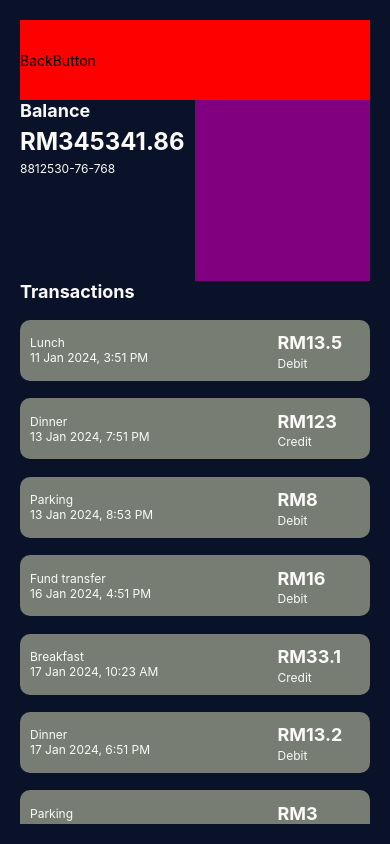
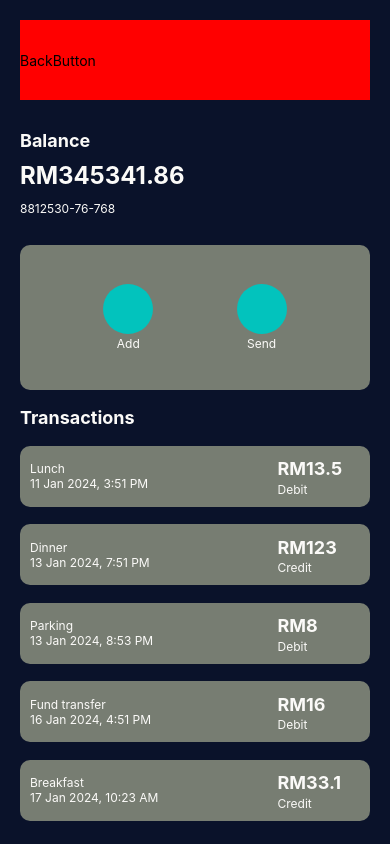
Before and after one commit to SammyCodee/sea-money-fe-test, a React Native app: screen /HistoryScreen in a window 390 px wide. Built offline with nearby package versions, Linux system fonts and the light colour scheme.

Commit message:
feat: develop icon button

```diff
--- a/src/color/color.ts
+++ b/src/color/color.ts
@@ -3,5 +3,5 @@ export const color = {
     textColor: '#FBFAF8',
     primaryColor: '#777D72', //70%
     secondaryColor: '#E7DECD', //20%
-    tertiaryColor: '#804E49' //10%
+    tertiaryColor: '#02C3BD' //10%
 }
--- /dev/null
+++ b/src/components/button/IconButton.tsx
@@ -0,0 +1,36 @@
+import React from "react";
+import { StyleSheet, TouchableOpacity, View, Text } from "react-native";
+import { fonts, iconButton } from "../../utils/dimensions";
+import { color } from "../../color/color";
+
+type IconButtonProps = {
+    text: string;
+};
+
+const IconButton = ({ text }: IconButtonProps) => {
+    return (
+        <TouchableOpacity style={styles.container}>
+            <View style={styles.roundShape}></View>
+            {text && <Text style={styles.normalText}>{text}</Text>}
+        </TouchableOpacity>
+    );
+};
+
+const styles = StyleSheet.create({
+    container: {
+        justifyContent: "center",
+        alignItems: "center",
+    },
+    roundShape: {
+        height: iconButton.height,
+        width: iconButton.width,
+        borderRadius: iconButton.borderRadius,
+        backgroundColor: color.tertiaryColor,
+        marginBottom: "5%",
+    },
+    normalText: {
+        fontSize: fonts.h3,
+        color: color.textColor,
+    },
+});
+export default IconButton;
--- a/src/pages/history/History.tsx
+++ b/src/pages/history/History.tsx
@@ -1,11 +1,12 @@
 import React from "react";
 import { FlatList, SafeAreaView, StyleSheet, Text, View } from "react-native";
-import { fonts, pageSize } from "../../utils/dimensions";
+import { fonts, pageSize, transactionComponent } from "../../utils/dimensions";
 import BackButton from "../../components/button/BackButton";
 import { useAppNavigation } from "../../utils/useAppNavigation";
 import { color } from "../../color/color";
 import { transactionList } from "../../constants";
 import Transaction from "../../components/transaction/Transaction";
+import IconButton from "../../components/button/IconButton";
 
 const History = () => {
     const navigation = useAppNavigation();
@@ -17,17 +18,16 @@ const History = () => {
                 </View>
                 <View style={styles.body}>
                     <View style={styles.bodyTop}>
-                        <View style={styles.bodyTopLeft}>
-                            <Text style={styles.semiBoldText}>Balance</Text>
-                            <Text style={styles.balanceText}>RM345341.86</Text>
-                            <Text style={styles.normalText}>
-                                8812530-76-768
-                            </Text>
-                        </View>
-                        <View style={styles.bodyTopRight}></View>
+                        <Text style={styles.semiBoldText}>Balance</Text>
+                        <Text style={styles.balanceText}>RM345341.86</Text>
+                        <Text style={styles.normalText}>8812530-76-768</Text>
+                    </View>
+                    <View style={styles.bodyMiddle}>
+                        <IconButton text={"Add"} />
+                        <IconButton text={"Send"} />
                     </View>
                     <View style={styles.bodyBottom}>
-                        <Text style={styles.semiBoldText}>Transactions</Text>
+                        <Text style={styles.transactiontext}>Transactions</Text>
                         <FlatList
                             style={styles.flatListContainer}
                             data={transactionList}
@@ -69,16 +69,19 @@ const styles = StyleSheet.create({
     },
     bodyTop: {
         flex: 1,
-        flexDirection: "row",
-    },
-    bodyTopLeft: {
-        flex: 1,
+        justifyContent: "center",
     },
     balanceText: {
         fontSize: fonts.h1,
         fontWeight: "bold",
         color: color.textColor,
         marginVertical: "3%",
+    },
+    transactiontext: {
+        fontSize: fonts.h2,
+        color: color.textColor,
+        fontWeight: "bold",
+        marginTop: "5%",
     },
     semiBoldText: {
         fontSize: fonts.h2,
@@ -89,9 +92,13 @@ const styles = StyleSheet.create({
         fontSize: fonts.h3,
         color: color.textColor,
     },
-    bodyTopRight: {
+    bodyMiddle: {
         flex: 1,
-        backgroundColor: "purple",
+        justifyContent: "space-evenly",
+        flexDirection: "row",
+        flexWrap: "wrap",
+        backgroundColor: color.primaryColor,
+        borderRadius: transactionComponent.borderRadius,
     },
     bodyBottom: {
         flex: 3,
--- a/src/utils/dimensions.ts
+++ b/src/utils/dimensions.ts
@@ -19,7 +19,7 @@ export const pageSize = {
 export const fonts = {
     h1: width > 320 ? 24 : 20,
     h2: width > 320 ? 18 : 16,
-    h3: width > 320 ? 12 : 14
+    h3: width > 320 ? 12 : 14,
 }
 
 export const transactionComponent = {
@@ -27,3 +27,9 @@ export const transactionComponent = {
     borderRadius: width <= 320 ? 5 : width <= 720 ? 10 : 15,
     padding: width <= 320 ? 5 : width <= 720 ? 10 : 15,
 }
+
+export const iconButton = {
+    height: width <= 320 ? 40 : width <= 720 ? 50 : 60,
+    width: width <= 320 ? 40 : width <= 720 ? 50 : 60,
+    borderRadius: width <= 320 ? 50 : width <= 720 ? 100 : 150,
+}
```
